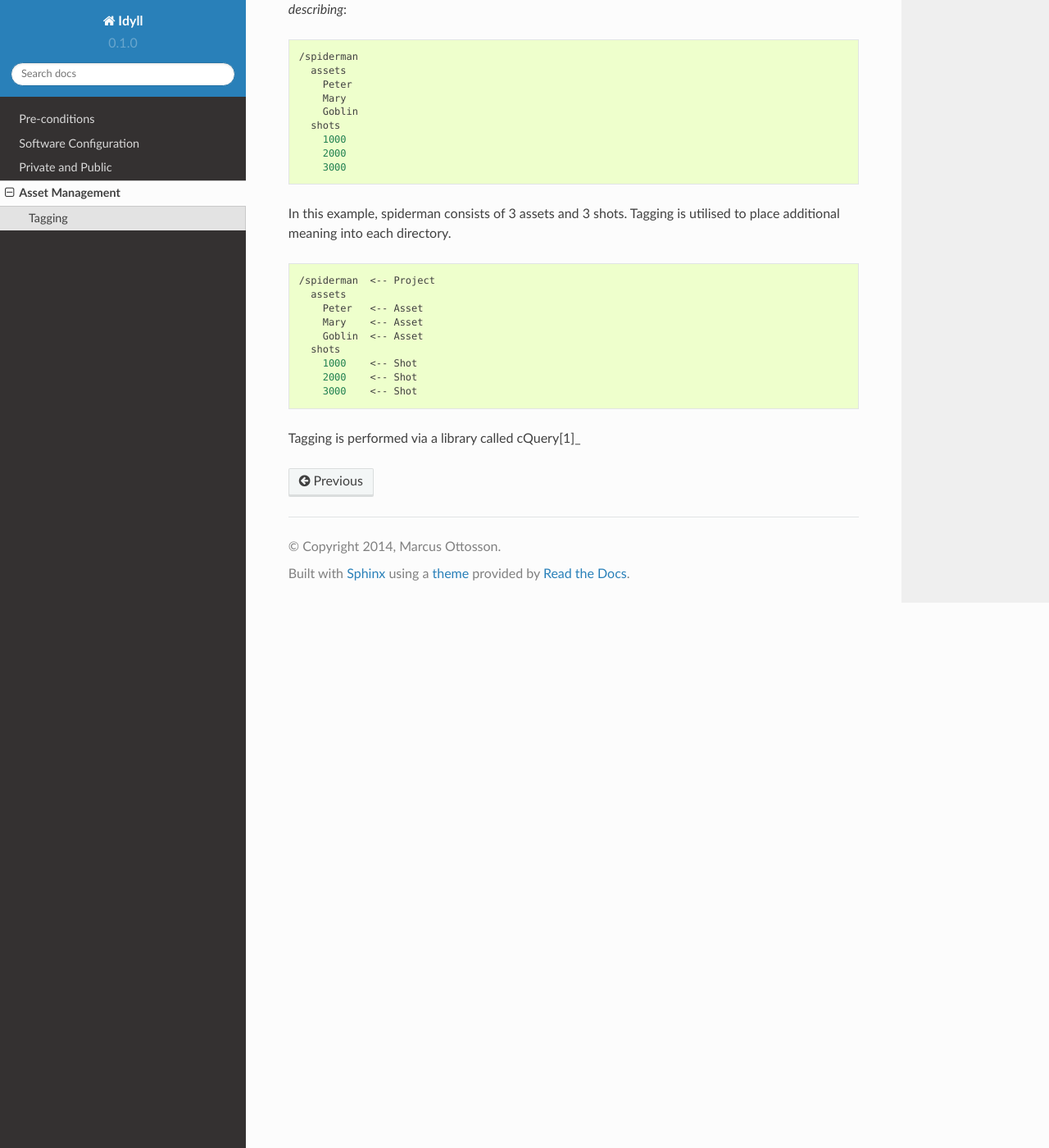
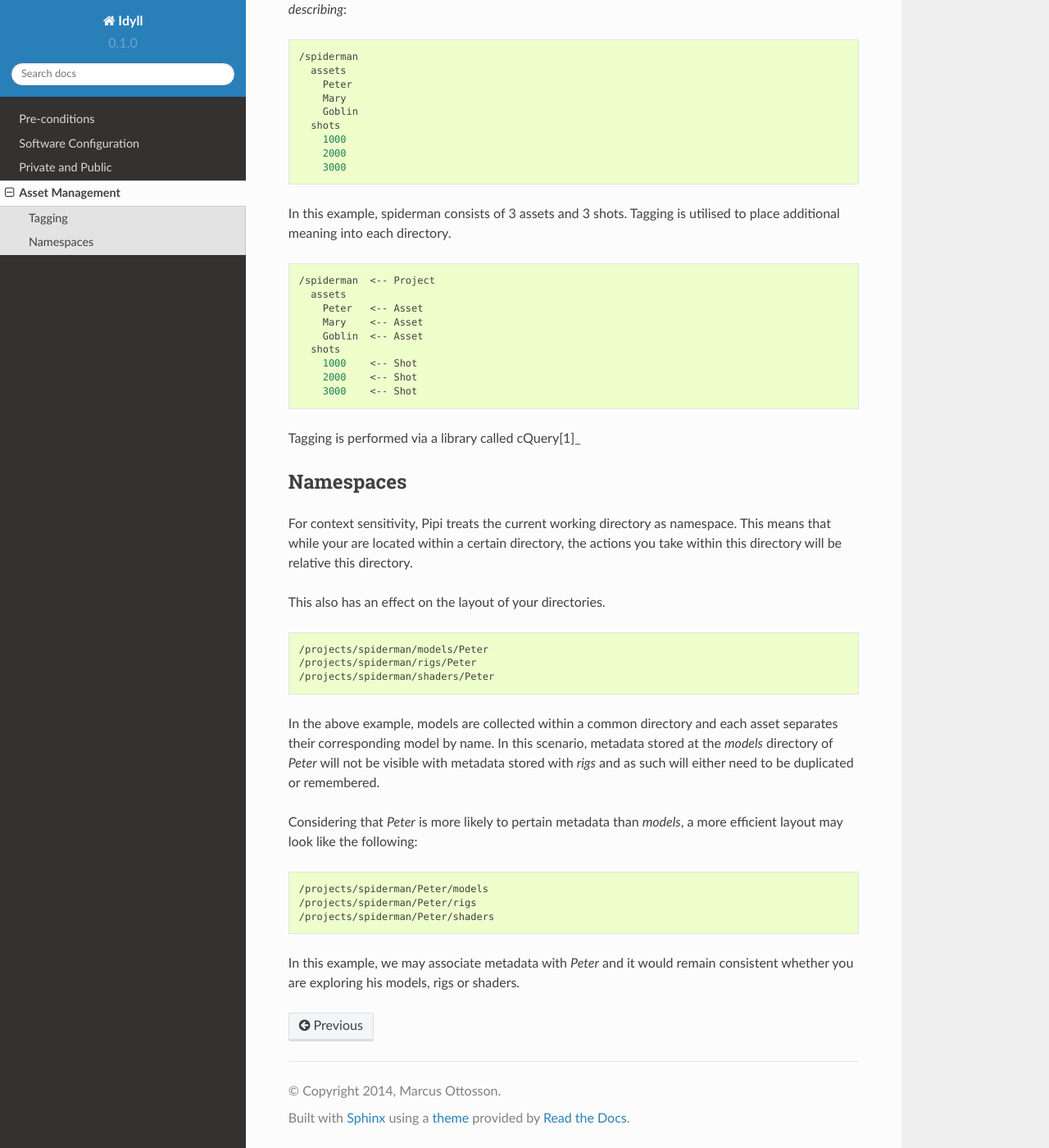
Before and after one commit to abstractfactory/idyll, a Sphinx documentation site: the page built from docs/assetmanagement.rst, in a window 1280 px wide and 1400 px high, scrolled down 1584 px. Shown: the whole window at 82% size. Built offline with Sphinx 7.4.7 and the Read the Docs theme 2.0.0, drawn with Linux system fonts in a browser that asks for light colours.

Commit message:
Namespaces

```diff
--- a/docs/assetmanagement.rst
+++ b/docs/assetmanagement.rst
@@ -86,4 +86,29 @@ In this example, spiderman consists of 3 assets and 3 shots. Tagging is utilised
 Tagging is performed via a library called cQuery[1]_
 
 
+Namespaces
+----------
+
+For context sensitivity, Pipi treats the current working directory as namespace. This means that while your are located within a certain directory, the actions you take within this directory will be relative this directory.
+
+This also has an effect on the layout of your directories.
+
+.. code-block:: bash
+
+	/projects/spiderman/models/Peter
+	/projects/spiderman/rigs/Peter
+	/projects/spiderman/shaders/Peter
+
+In the above example, models are collected within a common directory and each asset separates their corresponding model by name. In this scenario, metadata stored at the `models` directory of `Peter` will not be visible with metadata stored with `rigs` and as such will either need to be duplicated or remembered.
+
+Considering that `Peter` is more likely to pertain metadata than `models`, a more efficient layout may look like the following:
+
+.. code-block:: bash
+
+	/projects/spiderman/Peter/models
+	/projects/spiderman/Peter/rigs
+	/projects/spiderman/Peter/shaders
+
+In this example, we may associate metadata with `Peter` and it would remain consistent whether you are exploring his models, rigs or shaders.
+
 .. [1]: More information on cQuery here https://github.com/abstractfactory/cquery
--- a/docs/index.rst
+++ b/docs/index.rst
@@ -3,9 +3,9 @@ Documentation Overview
 
 Welcome to Idyll v\ |version|.
 
-Idyll is the description of an ideal pipeline for Feature Animation as seen by Abstract Factory and its contributors.
+Idyll is the description of the ideal setup and situation for integration with Pipi.
 
-Pipi is a decentralised pipeline and as such differ from what you may expect from traditional approaches. It is the goal of this guide to enlighten you of this difference as well as introduce you to some of the benefits and reasoning behind why this route was chosen.
+Pipi is a decentralised pipeline and as such differ from what you may expect from a traditional method. It is the goal of this guide to enlighten you of this difference as well as introduce you to some of the benefits and reasoning behind why this route was chosen.
 
 Getting Started
 ---------------
```
